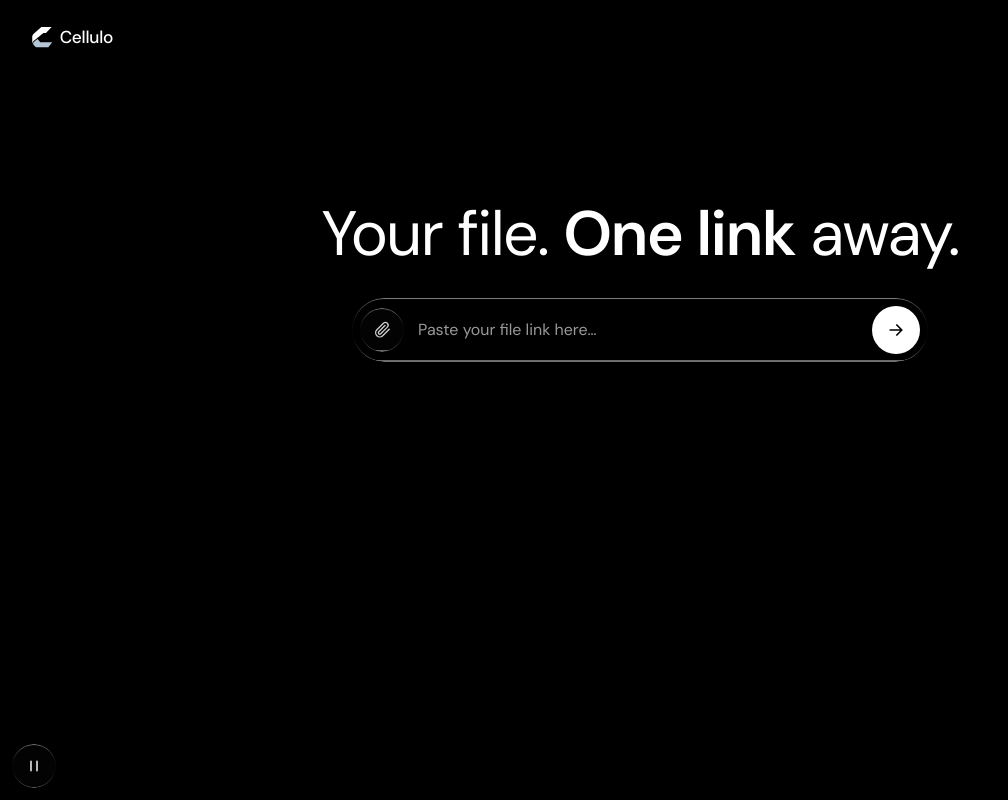
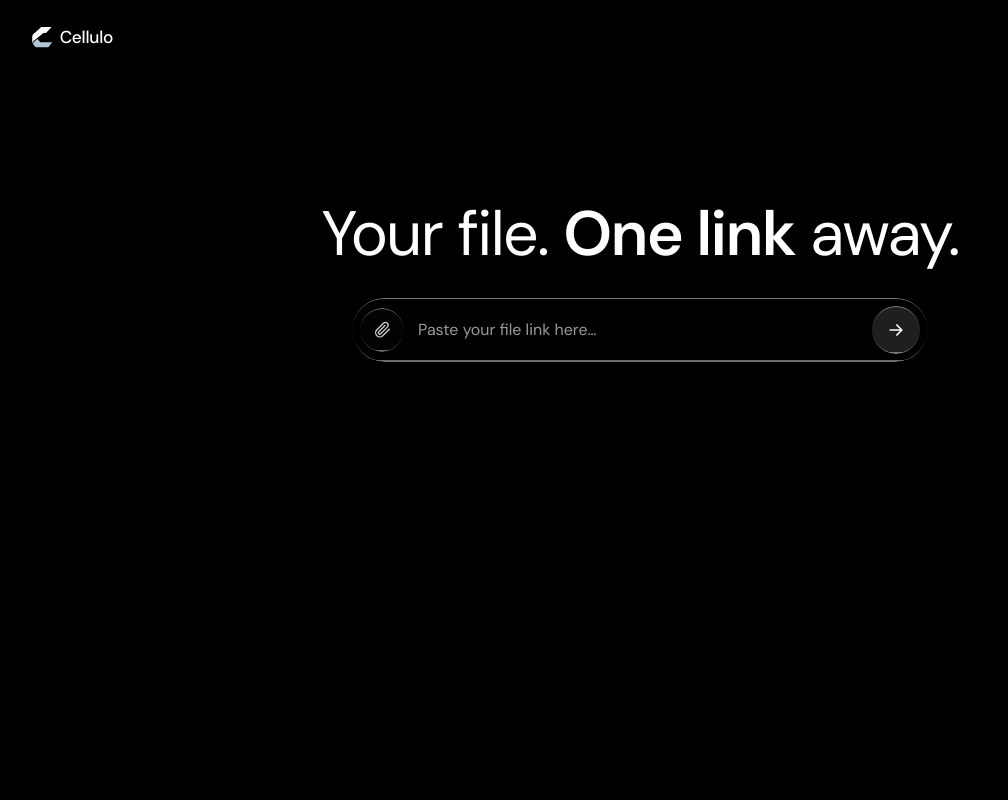
Before and after one commit to Hemu585/cellulo, a plain HTML site: page web/index.html in a window 1280 px wide. Shown: the whole page, without its empty margins (0-1008 px from the left). Drawn offline with Linux system fonts and the light colour scheme.

Commit message:
Remove the background pause button; liquid-glass send button
The owner removed the pause control; reduced-motion visitors still get
the still first frame. The send button is now liquid glass like the
attach button (white arrow, white spinner while busy), a touch brighter
as the main action.

Co-Authored-By: Claude Opus 5.5 <noreply@anthropic.com>

```diff
--- a/web/app.js
+++ b/web/app.js
@@ -1,24 +1,15 @@
 (() => {
   // ---------- background: the clip loops with no visible seam (its last two seconds dissolve into its first) ----------
   // play() is called here rather than by an autoplay attribute, so reduced-motion visitors get its first frame as a still
-  const form = document.getElementById('form'), clip = document.getElementById('bg'), motion = document.getElementById('motion');
+  const form = document.getElementById('form'), clip = document.getElementById('bg');
   const still = matchMedia('(prefers-reduced-motion: reduce)');
-  let paused = false;
-  try { paused = localStorage.getItem('cellulo-motion') === 'paused'; } catch {}
   const show = () => clip.classList.add('on');   // one fade-in when the first frame is ready
   if (clip.readyState >= 2) show(); else clip.addEventListener('loadeddata', show, { once: true });
+  // no pause button (owner's choice, 25 Nov 2026): visitors whose device asks for reduced motion get the still frame instead
   function sync() {
-    motion.hidden = still.matches;   // reduced motion: a still frame only, so there is nothing to pause
-    motion.setAttribute('aria-pressed', String(paused));
-    motion.setAttribute('aria-label', paused ? 'Play the background' : 'Pause the background');
-    if (paused || still.matches) clip.pause();
+    if (still.matches) clip.pause();
     else clip.play().catch(() => {});   // autoplay blocked or the file failed: the black page stays
   }
-  motion.addEventListener('click', () => {
-    paused = !paused;
-    try { localStorage.setItem('cellulo-motion', paused ? 'paused' : 'moving'); } catch {}
-    sync();
-  });
   still.addEventListener('change', sync);
   document.addEventListener('visibilitychange', () => { if (!document.hidden) sync(); });   // phones pause media in background tabs
   sync();
--- a/web/index.html
+++ b/web/index.html
@@ -122,15 +122,15 @@
   }
   .attach svg { width: 19px; height: 19px; }
   #file:focus-visible + .attach { outline: 2px solid var(--ink); outline-offset: 2px; }
-  /* the white send button from the reference: black arrow, or a spinner while busy */
+  /* the send button: liquid glass like the attach button, a touch brighter as the main action; arrow, or a spinner while busy */
   .go {
     display: grid; place-items: center; flex: none; width: 48px; height: 48px; padding: 0; border: 0; border-radius: 50%;
-    background: #fff; color: #000; cursor: pointer; transition: transform 0.25s, background 0.2s;
+    background: rgba(255, 255, 255, 0.12); color: var(--ink); cursor: pointer; transition: transform 0.25s, background 0.2s;
   }
   .go svg { width: 20px; height: 20px; fill: none; stroke: currentColor; stroke-width: 2; stroke-linecap: round; stroke-linejoin: round; }
-  .go[disabled] { cursor: progress; background: rgba(255, 255, 255, 0.85); }
+  .go[disabled] { cursor: progress; background: rgba(255, 255, 255, 0.06); }
   .go[disabled] svg { display: none; }
-  .go[disabled]::after { content: ""; width: 18px; height: 18px; border: 2px solid rgba(0, 0, 0, 0.2); border-top-color: #000; border-radius: 50%; animation: spin 0.8s linear infinite; }
+  .go[disabled]::after { content: ""; width: 18px; height: 18px; border: 2px solid rgba(255, 255, 255, 0.25); border-top-color: #fff; border-radius: 50%; animation: spin 0.8s linear infinite; }
   @keyframes spin { to { transform: rotate(1turn); } }
 
   .attached { display: flex; align-items: center; justify-content: center; gap: 12px; flex-wrap: wrap; width: 100%; text-shadow: none; }
@@ -151,25 +151,17 @@
     padding: 12px 28px; border: 0; border-radius: 999px; cursor: pointer; text-decoration: none;
     color: var(--ink); font-family: var(--sans); font-size: 0.9rem; font-weight: 500; transition: background 0.2s;
   }
-  .motion {
-    position: fixed; z-index: 3; left: max(12px, env(safe-area-inset-left)); bottom: max(12px, env(safe-area-inset-bottom));
-    display: grid; place-items: center; width: 44px; height: 44px; padding: 0; border: 0; border-radius: 50%; color: var(--soft); cursor: pointer;
-  }
-  .motion svg { width: 16px; height: 16px; fill: none; stroke: currentColor; stroke-width: 1.8; stroke-linecap: round; stroke-linejoin: round; }
-  .motion .play { display: none; }
-  .motion[aria-pressed="true"] .pause { display: none; }
-  .motion[aria-pressed="true"] .play { display: inline; }
 
   .go:active { transform: scale(0.95); }
   /* hover looks only where there is a real pointer; on touch screens they stick after a tap */
   @media (hover: hover) {
-    .go:not([disabled]):hover { transform: scale(1.05); }
-    .button:hover, .ghost:hover, .attach:hover, .motion:hover, .chip-x:hover { background-color: rgba(255, 255, 255, 0.06); color: var(--ink); }
+    .go:not([disabled]):hover { transform: scale(1.05); background: rgba(255, 255, 255, 0.2); }
+    .button:hover, .ghost:hover, .attach:hover, .chip-x:hover { background-color: rgba(255, 255, 255, 0.06); color: var(--ink); }
     .brand:hover { background: rgba(255, 255, 255, 0.06); }
     .button:hover .arrow, .ghost:hover .arrow { transform: translateX(3px); }
   }
   .arrow { transition: transform 0.2s; }
-  .go, .button, .ghost, .attach, .chip-x, .share, .motion, .brand { touch-action: manipulation; -webkit-tap-highlight-color: transparent; }
+  .go, .button, .ghost, .attach, .chip-x, .share, .brand { touch-action: manipulation; -webkit-tap-highlight-color: transparent; }
   :focus-visible { outline: 2px solid var(--ink); outline-offset: 3px; }
 
   .caption {
@@ -248,10 +240,6 @@
 </div>
 
 <main class="hero">
-  <!-- moving content that runs for more than 5 seconds needs a way to stop it -->
-  <button class="motion liquid-glass" id="motion" type="button" aria-pressed="false" aria-label="Pause the background" hidden>
-    <svg viewBox="0 0 16 16" aria-hidden="true"><path class="pause" d="M5 3.5v9M11 3.5v9"/><path class="play" d="M5.5 3.5v9l7-4.5z"/></svg>
-  </button>
   <div class="stack">
     <h1 style="--i:0">Your file. <em>One link</em> away.</h1>
     <form class="search liquid-glass" id="form" style="--i:2">
@@ -265,7 +253,7 @@
       </label>
       <label class="sr-only" for="link">File link</label>
       <input id="link" name="link" type="text" inputmode="url" autocomplete="off" spellcheck="false" placeholder="Paste your file link here&hellip;">
-      <button class="go" id="go" type="submit">
+      <button class="go liquid-glass" id="go" type="submit">
         <span class="sr-only" id="go-label">Upload</span>
         <svg viewBox="0 0 24 24" aria-hidden="true"><path d="M5 12h14M13 6l6 6-6 6"/></svg>
       </button>
```
Also changed, not shown: 1 other file.
